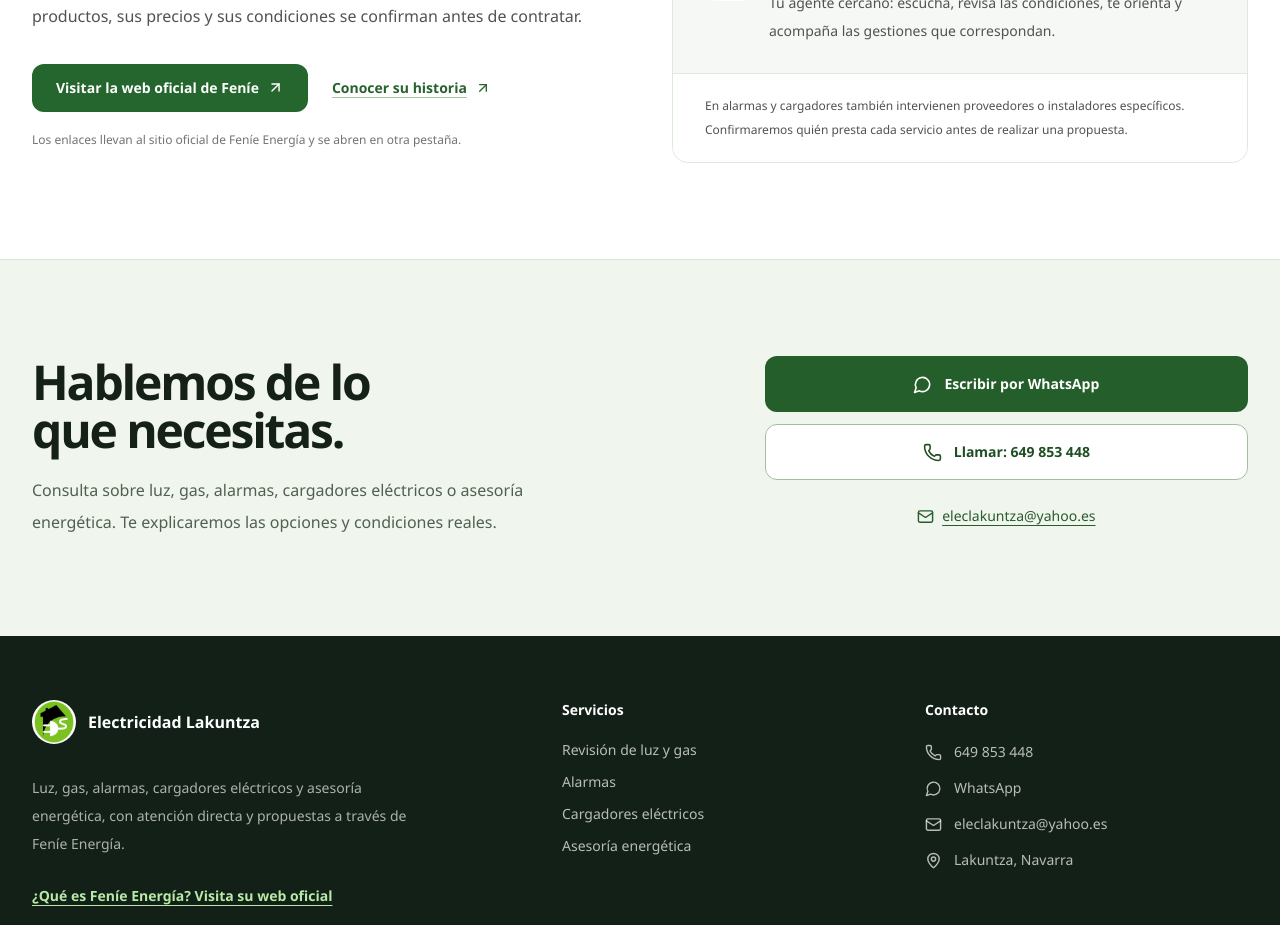
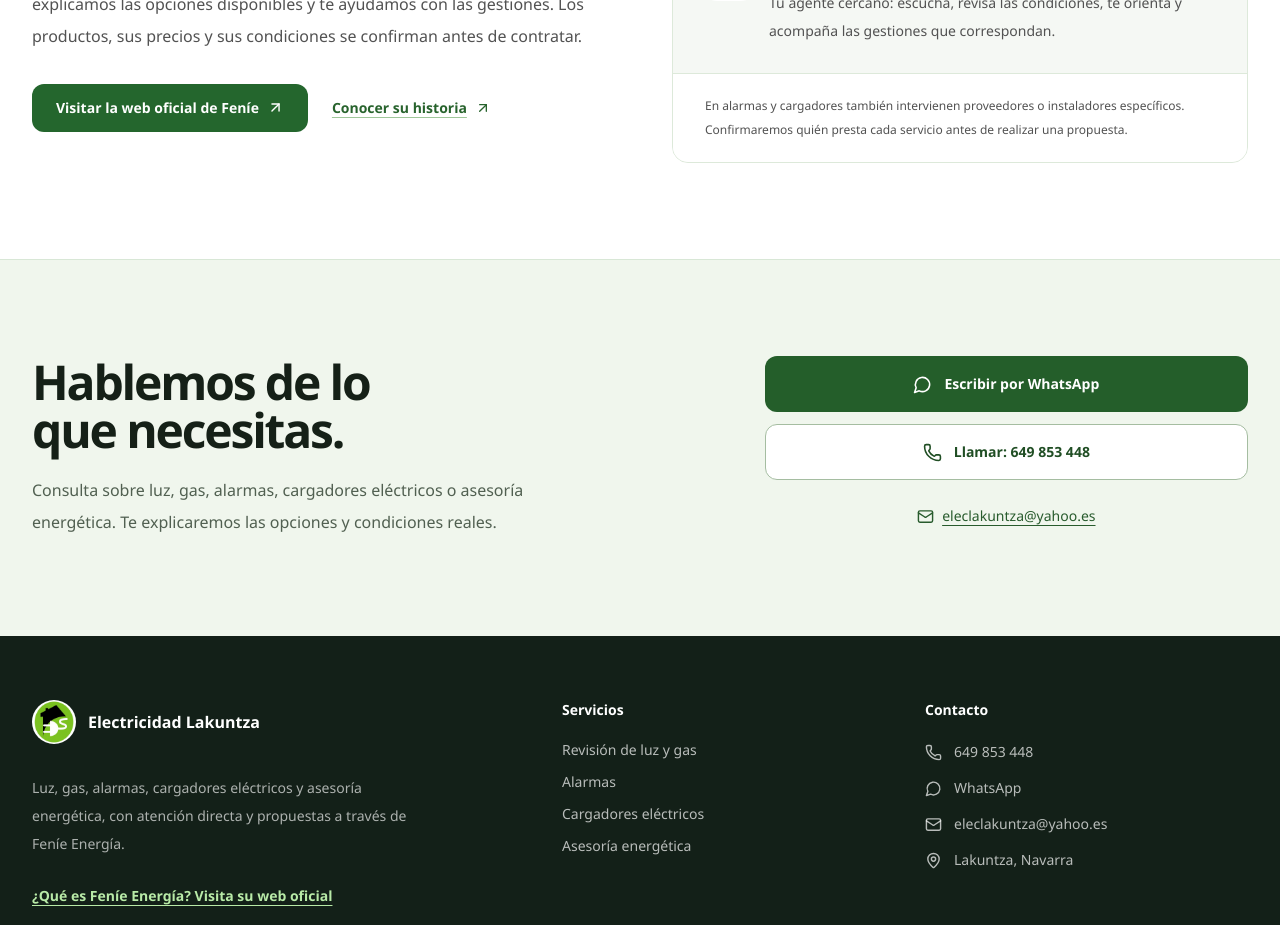
Before and after one commit to Gorkaa96/electricidad-lakuntza-web, a Next.js app: page / in a window 1280 px wide. Shown: the part 2780-3705 px from the top of the page. Built offline with nearby package versions, Linux system fonts and the light colour scheme; no server answers.

Commit message:
Remove visitor-facing technical explanation about external links

```diff
--- a/components/FenieEnergySection.jsx
+++ b/components/FenieEnergySection.jsx
@@ -29,9 +29,6 @@ export default function FenieEnergySection() {
               Conocer su historia <ArrowUpRight size={16} aria-hidden="true" />
             </a>
           </div>
-          <p className="mt-4 text-xs leading-6 text-neutral-500">
-            Los enlaces llevan al sitio oficial de Feníe Energía y se abren en otra pestaña.
-          </p>
         </div>
         <div className="lg:col-span-6">
           <div className="overflow-hidden rounded-2xl border border-[#DDE9DA] bg-[#F5F8F4]">
```
